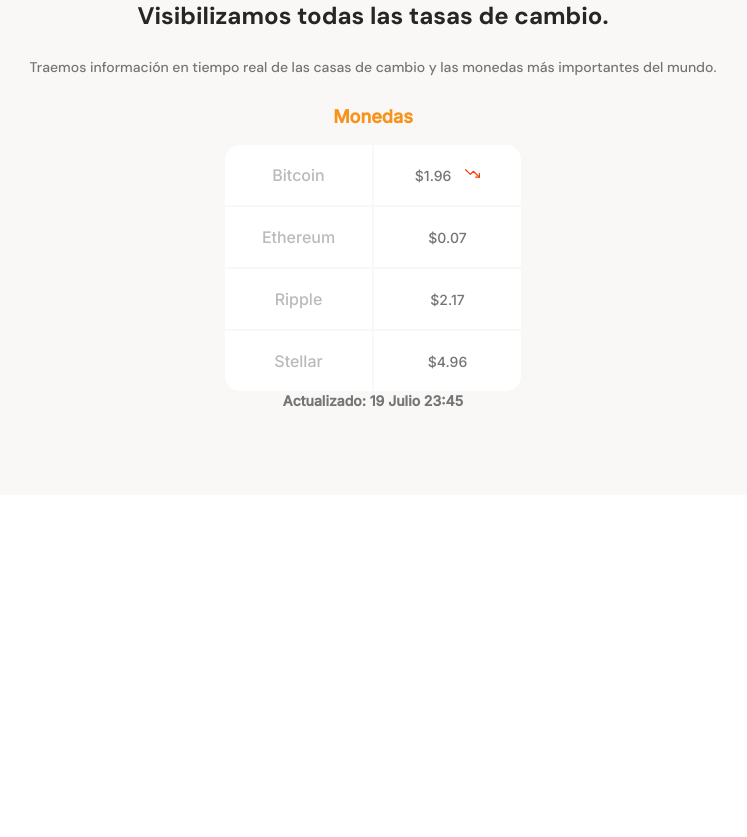
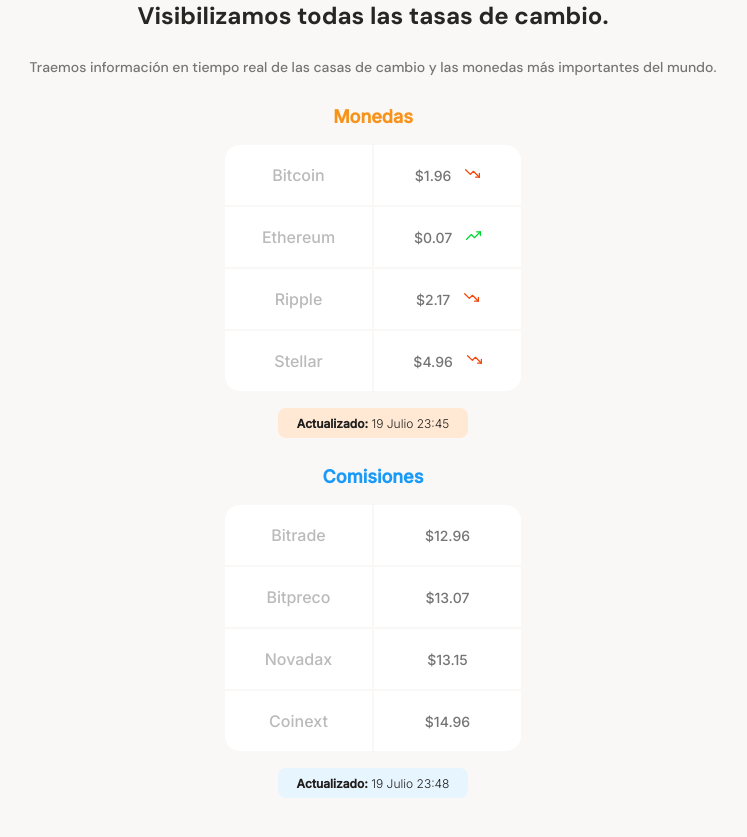
Before and after one commit to lavitzwind/MobileFirst-BataBit, a plain HTML site: page index.html in a window 1280 px wide. Shown: the part 661-1498 px from the top of the page, without its empty margins (267-1014 px from the left). Before the commit the page ends 1156 px from the top, so only its background shows below. Drawn offline with Linux system fonts and the light colour scheme.

Commit message:
secondary table (comisiones)

```diff
--- a/index.html
+++ b/index.html
@@ -36,20 +36,48 @@
                             </tr>
                             <tr>
                                 <td>Ethereum</td>
-                                <td class="table__right">$0.07 <span></span></td>
+                                <td class="table__right">$0.07 <span class="up"></span></td>
                             </tr>
                             <tr>
                                 <td>Ripple</td>
-                                <td class="table__right">$2.17 <span></span></td>
+                                <td class="table__right">$2.17 <span class="down"></span></td>
                             </tr>
                             <tr>
                                 <td class="table__bottom-left">Stellar</td>
-                                <td class="table__bottom-right table__right">$4.96 <span></span></td>
+                                <td class="table__bottom-right table__right">$4.96 <span class="down"></span></td>
                             </tr>
                         </table>
                     </div>
                     <div class="currency-table___date">
-                        <p><b>Actualizado: 19 Julio 23:45</b></p>
+                        <p><b>Actualizado:</b> 19 Julio 23:45</p>
+                    </div>
+                </div>
+            </section>
+            <section class="main-tables___container">
+                <div class="main-currency___table">
+                    <p class="currency-table___title2">Comisiones</p>
+                    <div class="currency-table___container">
+                        <table>
+                            <tr>
+                                <td class="table__top-left">Bitrade</td>
+                                <td class="table__top-right table__right">$12.96</td>
+                            </tr>
+                            <tr>
+                                <td>Bitpreco</td>
+                                <td class="table__right">$13.07</td>
+                            </tr>
+                            <tr>
+                                <td>Novadax</td>
+                                <td class="table__right">$13.15</td>
+                            </tr>
+                            <tr>
+                                <td class="table__bottom-left">Coinext</td>
+                                <td class="table__bottom-right table__right">$14.96</td>
+                            </tr>
+                        </table>
+                    </div>
+                    <div class="currency-table___date2">
+                        <p><b>Actualizado:</b> 19 Julio 23:48</p>
                     </div>
                 </div>
             </section>
--- a/styles.css
+++ b/styles.css
@@ -26,7 +26,7 @@
 
 html {
     font-size: 62.5%;
-    font-family: "DM Sans", sans-serif;
+    font-family: "DM Sans", "Inter", sans-serif;
 }
 
 header {
@@ -166,6 +166,14 @@ main {
     color: var(--bitcoin-orange);
 }
 
+.main-currency___table .currency-table___title2 {
+    margin-bottom: 15px;
+    font-size: 1.8rem;
+    font-weight: bold;
+    line-height: 2.3rem;
+    color: var(--secondary-blue);
+}
+
 .currency-table___container {
     width: 90%;
     min-width: 230px;
@@ -221,3 +229,48 @@ main {
     background-position: center;
     background-repeat: no-repeat;
 }
+
+.currency-table___container .up {
+    display: inline-block;
+    width: 15px;
+    height: 15px;
+    margin-left: 10px;
+    background-image: url("./assets/icons/trending-up.svg");
+    background-size: cover;
+    background-position: center;
+    background-repeat: no-repeat;
+}
+
+.currency-table___date {
+    width: 190px;
+    height: 30px;
+    margin: 0 auto;
+    margin-top: 15px;
+    padding: 8px;
+    background-color: var(--soft-orange);
+    border-radius: 8px;
+}
+
+.currency-table___date2 {
+    width: 190px;
+    height: 30px;
+    margin: 0 auto;
+    margin-top: 15px;
+    padding: 8px;
+    background-color: var(--soft-blue);
+    border-radius: 8px;
+}
+
+.currency-table___date p {
+    font-size: 1.2rem;
+    font-weight: 300;
+    line-height: 1.5rem;
+    color: var(--warm-black);
+}
+
+.currency-table___date2 p {
+    font-size: 1.2rem;
+    font-weight: 300;
+    line-height: 1.5rem;
+    color: var(--warm-black);
+}
```
